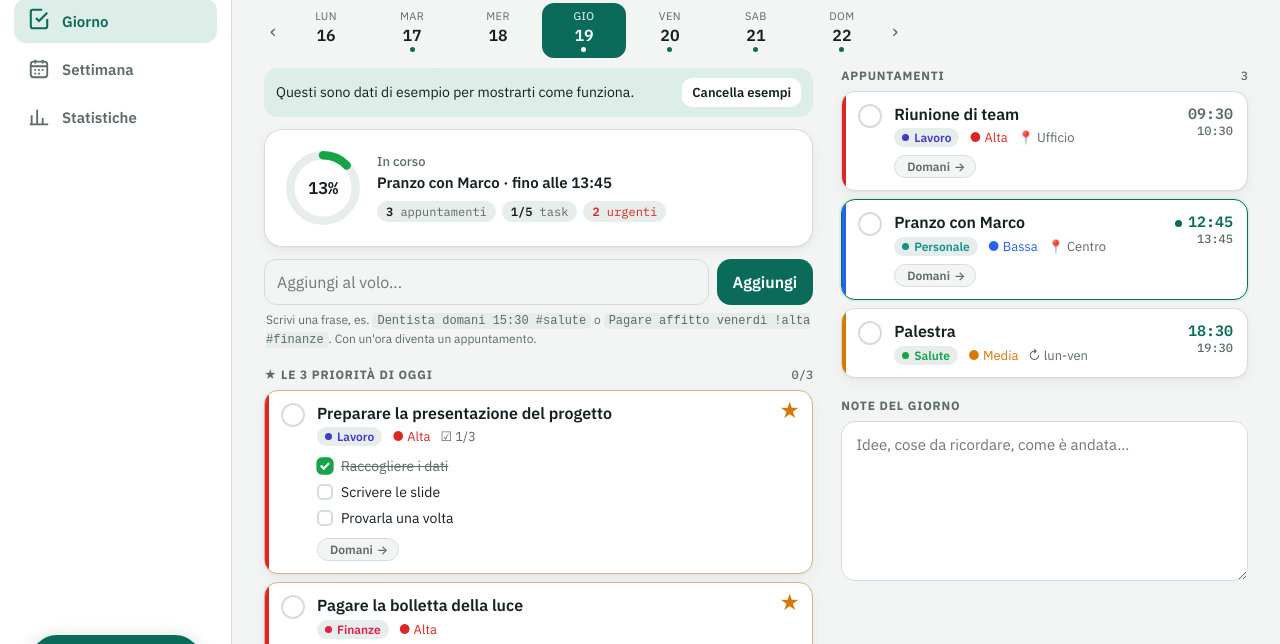
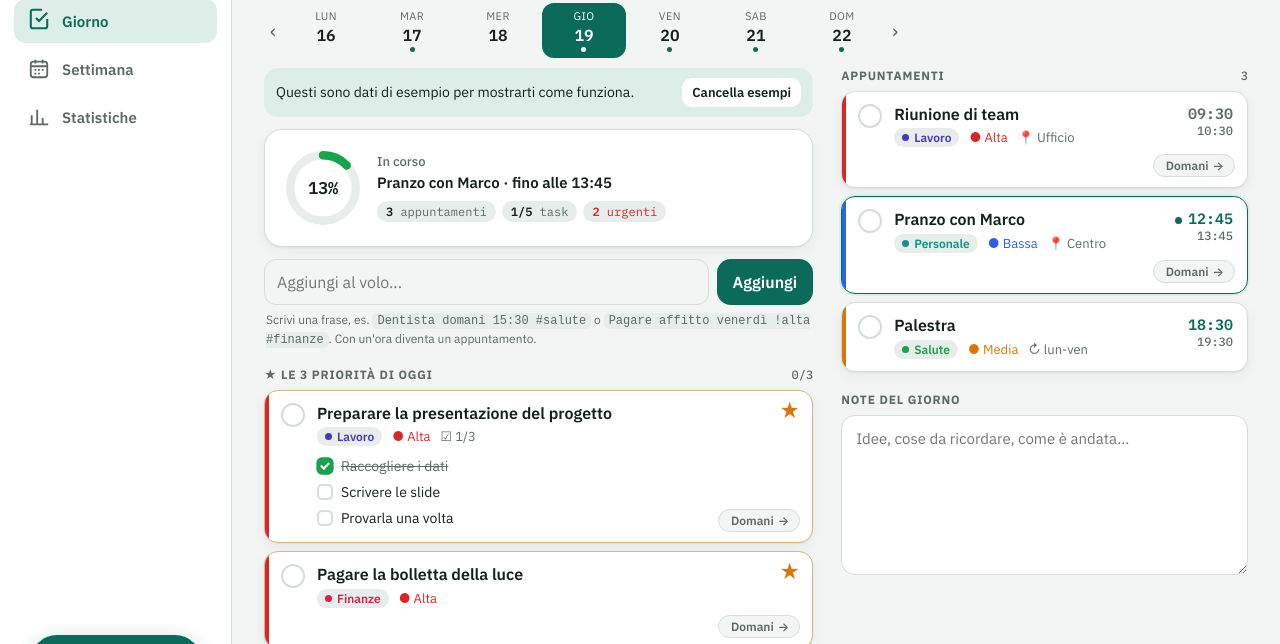
Before and after one commit to lwzazzolw-cyber/task-app, a plain HTML site: page index.html in a window 1280 px wide. Shown: the part 83-727 px from the top of the page. Drawn offline with nearby package versions, Linux system fonts and the light colour scheme.

Commit message:
Pulsante "Domani" in basso a destra nel riquadro
Co-Authored-By: Claude Opus 5.5 <noreply@anthropic.com>
Claude-Session: https://claude.ai/code/session_01KefTHqHKy88nquNKD97eD5

```diff
--- a/index.html
+++ b/index.html
@@ -335,7 +335,11 @@ textarea{min-height:70px;resize:vertical}
   *,*::before,*::after{animation-duration:.001ms!important;animation-iteration-count:1!important;transition-duration:.001ms!important}
 }
 
-.tmw{margin-top:8px;border:1px solid var(--line);background:var(--bg);color:var(--muted);border-radius:20px;padding:3px 10px 3px 12px;font-size:12px;font-weight:600;cursor:pointer;display:inline-flex;align-items:center;gap:4px;transition:color .2s,border-color .2s,background .2s,transform .15s var(--spring)}
+.item{position:relative}
+.item.has-tmw .main{padding-bottom:40px}
+.item.has-tmw.has-subs .main{padding-bottom:12px}
+.item.has-tmw .subs{padding-right:96px}
+.tmw{position:absolute;right:12px;bottom:10px;z-index:1;border:1px solid var(--line);background:var(--bg);color:var(--muted);border-radius:20px;padding:3px 10px 3px 12px;font-size:12px;font-weight:600;cursor:pointer;display:inline-flex;align-items:center;gap:4px;transition:color .2s,border-color .2s,background .2s,transform .15s var(--spring)}
 .tmw span{transition:transform .2s var(--spring)}
 .tmw:hover{color:var(--accent);border-color:var(--accent);background:var(--accent-soft)}
 .tmw:hover span{transform:translateX(3px)}
@@ -667,6 +671,8 @@ function itemEl(it,s,opts={}){
   const el=document.createElement('div');
   el.className='item'+(done?' done':'')+(it.id&&it.id===popId?' pop':'')+(it.id&&newIds.has(it.id)?' new':'');
   if(it.id) el.dataset.id=it.id;
+  if(!done&&!it.repeat&&it.id) el.classList.add('has-tmw');
+  if(it.subs.length&&!done) el.classList.add('has-subs');
   let timeHtml='';
   if(isAppt){
     timeHtml='<div class="time">'+esc(it.time||'--:--')+(it.end?'<small>'+esc(it.end)+'</small>':'')+'</div>';
--- a/sw.js
+++ b/sw.js
@@ -1,5 +1,5 @@
 // Offline cache: network first, fall back to cache.
-const CACHE = 'giornata-v6';
+const CACHE = 'giornata-v7';
 const FILES = ['./', 'index.html', 'manifest.webmanifest', 'icons/icon-192.png', 'icons/icon-512.png', 'icons/apple-touch-icon.png', 'icons/favicon-32.png'];
 self.addEventListener('install', e => { e.waitUntil(caches.open(CACHE).then(c => c.addAll(FILES))); self.skipWaiting(); });
 self.addEventListener('activate', e => { e.waitUntil(caches.keys().then(ks => Promise.all(ks.filter(k => k !== CACHE).map(k => caches.delete(k))))); self.clients.claim(); });
```
